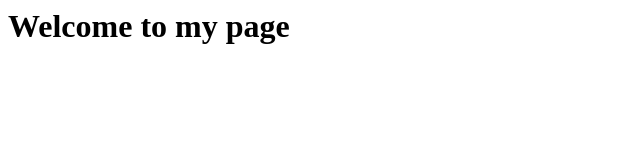
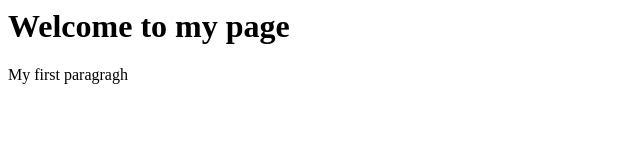
Before and after one commit to Candlestickmedia/testout, a plain HTML site: page index.html in a window 1280 px wide. Shown: the whole page, without its empty margins (0-640 px from the left). Drawn offline with Linux system fonts and the light colour scheme.

Commit message:
Adding a new paragrapgh

```diff
--- a/index.html
+++ b/index.html
@@ -4,5 +4,6 @@
 </head>
 <body>
 <h1>Welcome to my page</h1>
+<p>My first paragragh</p>
 </body>
 </html>
```
